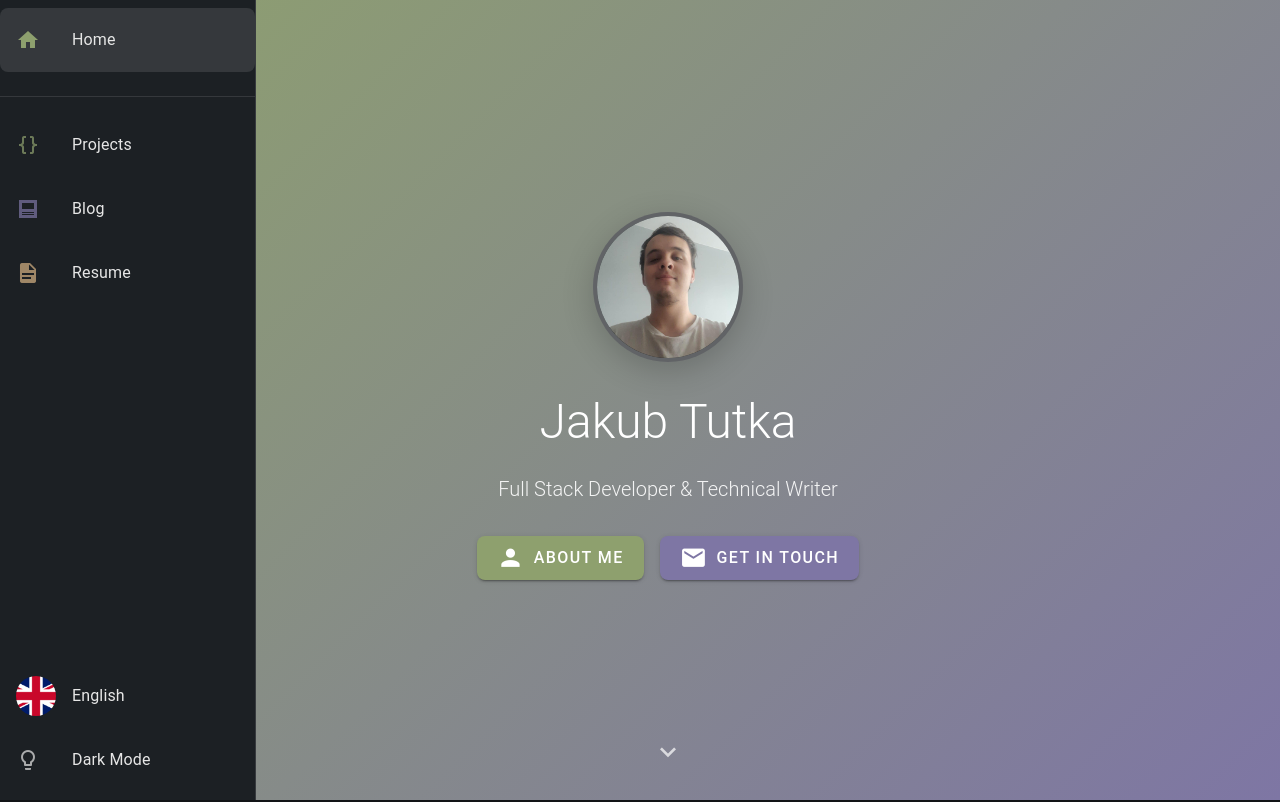
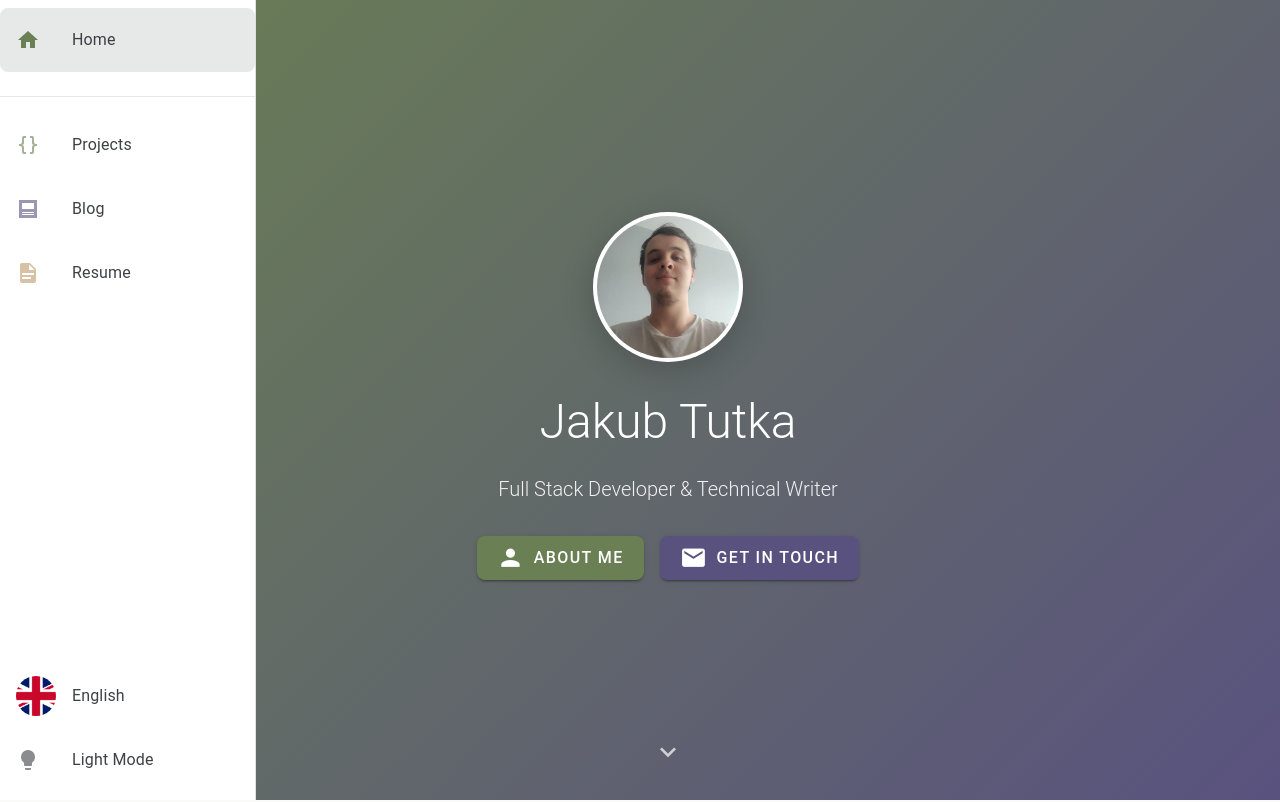
Before and after one commit to JakubTuta/Flagship, a Nuxt app: page / in a window 1280 px wide. Shown: the top 802 px of the page. Built offline with nearby package versions, Linux system fonts and the light colour scheme.

Commit message:
fix hydration

```diff
--- a/app.vue
+++ b/app.vue
@@ -1,18 +1,5 @@
 <script setup lang="ts">
-
-const languageStore = useLanguageStore()
-
-onMounted(() => {
-  const storageLang = localStorage.getItem('lang')
-
-  if (storageLang) {
-    // @ts-expect-error type
-    languageStore.setLanguage(storageLang)
-  }
-  else {
-    languageStore.setLanguage('en')
-  }
-})
+useLanguageStore()
 </script>
 
 <template>
--- a/components/NavigationDrawer.vue
+++ b/components/NavigationDrawer.vue
@@ -40,6 +40,8 @@ const navigationCards = computed(() => [
     route: '/resume',
   },
 ])
+
+const isHydrated = computed(() => themeStore.isHydrated && languageStore.isHydrated)
 
 function handleNavClick() {
   if (props.mobile) {
@@ -92,7 +94,7 @@ function handleNavClick() {
     </v-list>
 
     <template #append>
-      <v-list>
+      <v-list v-if="isHydrated">
         <v-list-item
           lines="two"
           :title="currentLang === 'pl'
@@ -124,7 +126,6 @@ function handleNavClick() {
           :title="themeStore.isDark
             ? 'Dark Mode'
             : 'Light Mode'"
-
           @click="themeStore.toggleTheme()"
         >
           <template #prepend>
--- a/layouts/default.vue
+++ b/layouts/default.vue
@@ -4,6 +4,8 @@ import { useDisplay } from 'vuetify'
 const { t, locale } = useI18n()
 const drawerStore = useDrawerStore()
 const { mobile } = useDisplay()
+
+const isClient = import.meta.client
 
 useSeo({
   description: t('seo.site.description'),
@@ -14,6 +16,9 @@ useSeo({
 })
 
 watch(locale, (newLocale) => {
+  if (!isClient)
+    return
+
   useSeo({
     description: t('seo.site.description'),
     image: '~/assets/profile.jpg',
@@ -49,35 +54,10 @@ watch(locale, (newLocale) => {
   <v-main>
     <slot />
 
-    <LazyNavigationDrawer
-      :mobile="mobile"
-    />
+    <ClientOnly>
+      <LazyNavigationDrawer :mobile="mobile" />
+    </ClientOnly>
   </v-main>
 
   <LazyFooter />
 </template>
-
-<style scoped>
-.mobile-menu-btn {
-  position: fixed;
-  top: 16px;
-  left: 16px;
-  z-index: 1001;
-  background-color: rgb(var(--v-theme-surface));
-  box-shadow: 0 2px 8px rgba(0, 0, 0, 0.15);
-  transition: box-shadow 0.3s ease;
-}
-
-.floating-btn {
-  animation: float 7s ease-in-out infinite;
-}
-
-@keyframes float {
-  0%, 100% {
-    transform: translateY(0px);
-  }
-  50% {
-    transform: translateY(-8px);
-  }
-}
-</style>
--- a/nuxt.config.ts
+++ b/nuxt.config.ts
@@ -100,7 +100,7 @@ export default defineNuxtConfig({
   i18n: {
     strategy: 'no_prefix',
     defaultLocale: 'en',
-    vueI18n: './i18n.config.ts',
+    vueI18n: './i18n/i18n.config.ts',
     locales: [
       {
         code: 'en',
--- a/stores/language.ts
+++ b/stores/language.ts
@@ -3,6 +3,7 @@ export const useLanguageStore = defineStore('language', () => {
 
   const defaultLang: languages = 'en'
   const currentLang = ref<languages>(defaultLang)
+  const isHydrated = ref(false)
 
   const { locale, setLocale } = useI18n()
 
@@ -10,21 +11,31 @@ export const useLanguageStore = defineStore('language', () => {
     currentLang.value = lang
     locale.value = lang
     setLocale(lang)
+    if (isHydrated.value) {
       localStorage.setItem('lang', lang)
+    }
   }
 
   const toggleLanguage = () => {
-      if (currentLang.value === 'pl') {
-        setLanguage('en')
+    const newLang = currentLang.value === 'pl'
+      ? 'en'
+      : 'pl'
+    setLanguage(newLang)
   }
-      else {
-        setLanguage('pl')
+
+  // Initialize after hydration
+  onMounted(() => {
+    isHydrated.value = true
+    const storedLang = localStorage.getItem('lang')
+    if (storedLang && (storedLang === 'en' || storedLang === 'pl')) {
+      setLanguage(storedLang as languages)
     }
-    }
+  })
 
   return {
     currentLang,
     setLanguage,
     toggleLanguage,
+    isHydrated,
   }
 })
--- a/stores/theme.ts
+++ b/stores/theme.ts
@@ -3,22 +3,30 @@ import { useTheme } from 'vuetify'
 export const useThemeStore = defineStore('theme', () => {
   const defaultTheme = 'light'
   const theme = useTheme()
+  const isHydrated = ref(false)
 
   const setTheme = (newTheme: string) => {
     theme.global.name.value = newTheme
-    localStorage.setItem('theme', newTheme)
+    if (isHydrated.value) {
+      localStorage.setItem('theme', newTheme)
+    }
   }
 
   const getTheme = () => {
+    if (!isHydrated.value) {
+      return defaultTheme
+    }
+
     const storedTheme = localStorage.getItem('theme')
     if (storedTheme) {
       theme.global.name.value = storedTheme
-    }
-    else {
-      theme.global.name.value = defaultTheme
+
+      return storedTheme
     }
 
-    return theme.global.name.value
+    theme.global.name.value = defaultTheme
+
+    return defaultTheme
   }
 
   const toggleTheme = () => {
@@ -31,10 +39,17 @@ export const useThemeStore = defineStore('theme', () => {
 
   const isDark = computed(() => theme.global.name.value === 'dark')
 
+  // Initialize after hydration
+  onMounted(() => {
+    isHydrated.value = true
+    getTheme()
+  })
+
   return {
     setTheme,
     getTheme,
     toggleTheme,
     isDark,
+    isHydrated,
   }
 })
```
Lines whose indentation alone changed are shown as unchanged.
